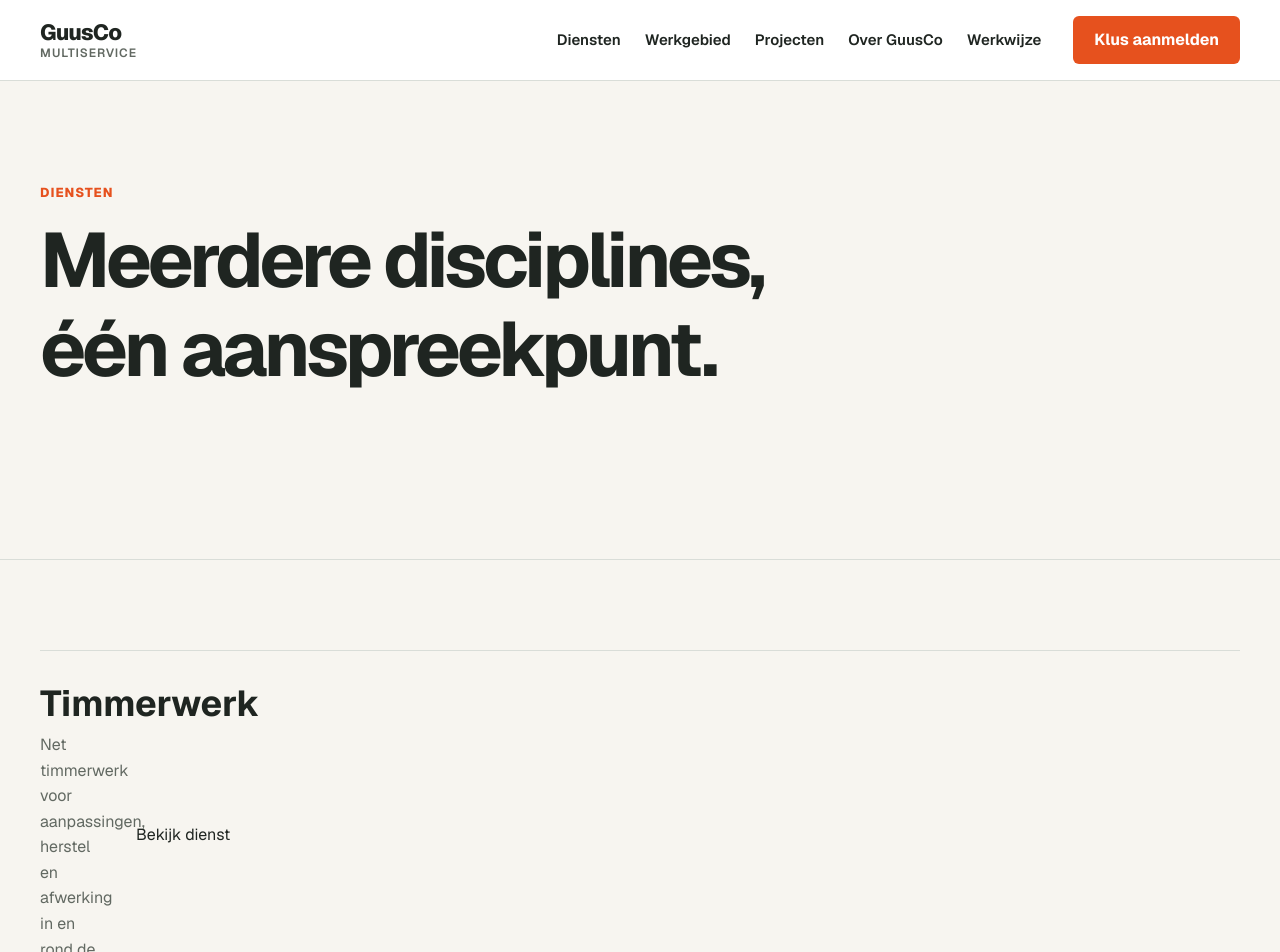
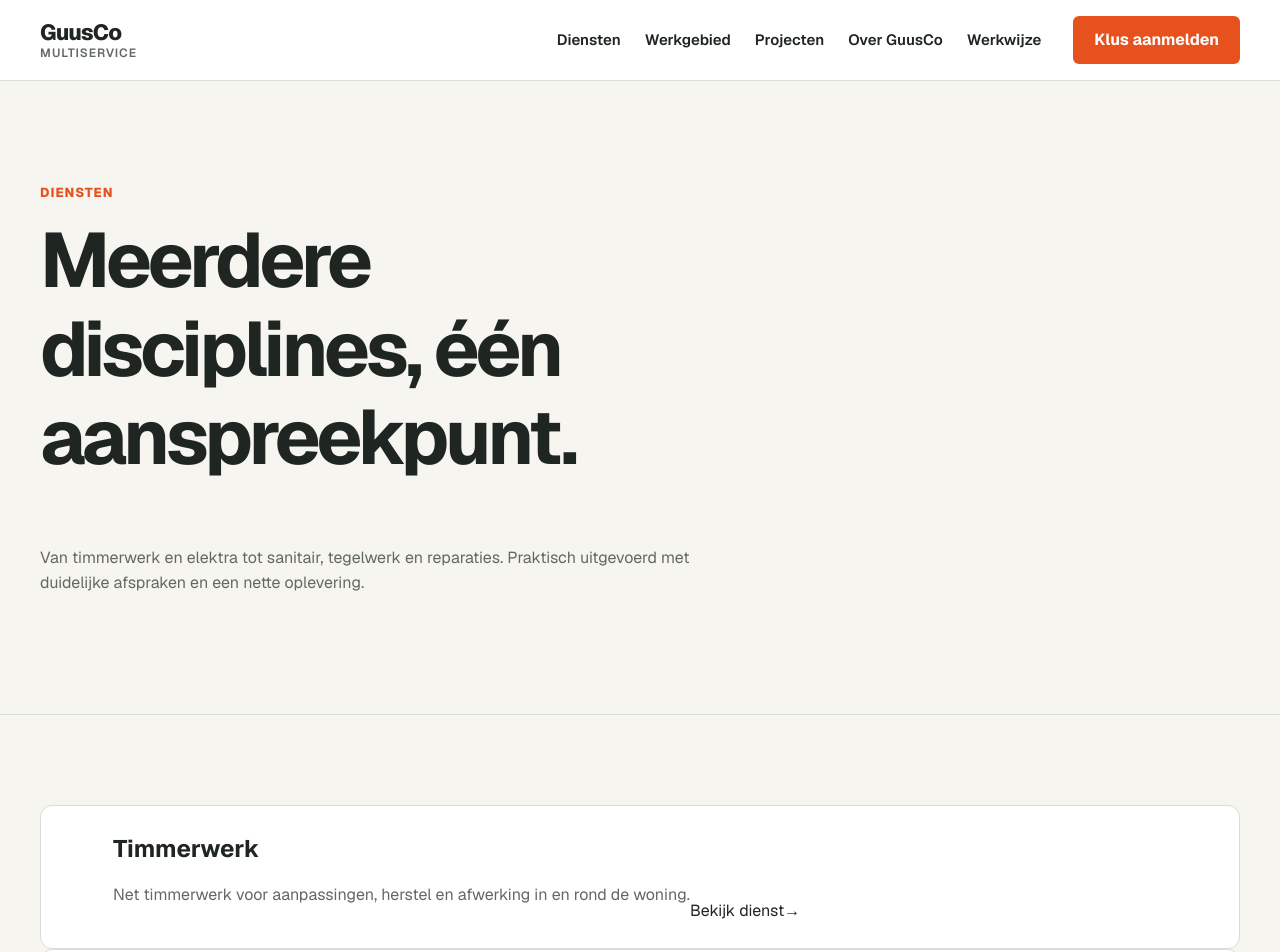
Before and after one commit to ambupilot/guusco-multi-service-website, a Next.js app: page /diensten in a window 1280 px wide. Shown: the top 952 px of the page. Built offline with nearby package versions, Linux system fonts and the light colour scheme.

Commit message:
style: render service cards with icons

```diff
--- a/src/app/diensten/page.tsx
+++ b/src/app/diensten/page.tsx
@@ -1,9 +1,55 @@
 import type { Metadata } from "next";
 import Link from "next/link";
+import { ServiceIcon } from "@/components/services/ServiceIcon";
 import { services } from "@/data/services";
 
-export const metadata: Metadata = { title: "Diensten" };
+export const metadata: Metadata = {
+  title: "Diensten",
+  description:
+    "Bekijk de diensten van GuusCo Multiservice voor timmerwerk, elektra, sanitair, tegelwerk, montage en onderhoud in Nijmegen en omgeving.",
+};
 
 export default function ServicesPage() {
-  return <main className="services-page"><section className="services-page__hero"><div className="container"><p className="eyebrow">Diensten</p><h1>Meerdere disciplines, één aanspreekpunt.</h1></div></section><section className="services-page__overview"><div className="container services-list">{services.map((service) => <article className="services-list__item" key={service.slug}><div><h2>{service.title}</h2><p>{service.intro}</p></div><Link className="text-link" href={`/diensten/${service.slug}`}>Bekijk dienst</Link></article>)}</div></section></main>;
+  return (
+    <main className="services-page">
+      <section className="services-page__hero">
+        <div className="container services-page__hero-inner">
+          <div className="services-page__intro">
+            <p className="eyebrow">Diensten</p>
+            <h1>Meerdere disciplines, één aanspreekpunt.</h1>
+            <p>
+              Van timmerwerk en elektra tot sanitair, tegelwerk en reparaties.
+              Praktisch uitgevoerd met duidelijke afspraken en een nette
+              oplevering.
+            </p>
+          </div>
+        </div>
+      </section>
+
+      <section className="services-page__overview">
+        <div className="container services-grid">
+          {services.map((service) => (
+            <article className="service-card" key={service.slug}>
+              <div className="service-card__icon" aria-hidden="true">
+                <ServiceIcon slug={service.slug} />
+              </div>
+
+              <div className="service-card__content">
+                <h2>{service.title}</h2>
+                <p>{service.intro}</p>
+              </div>
+
+              <Link
+                className="service-card__link"
+                href={`/diensten/${service.slug}`}
+              >
+                <span>Bekijk dienst</span>
+                <span aria-hidden="true">→</span>
+              </Link>
+            </article>
+          ))}
+        </div>
+      </section>
+    </main>
+  );
 }
```
